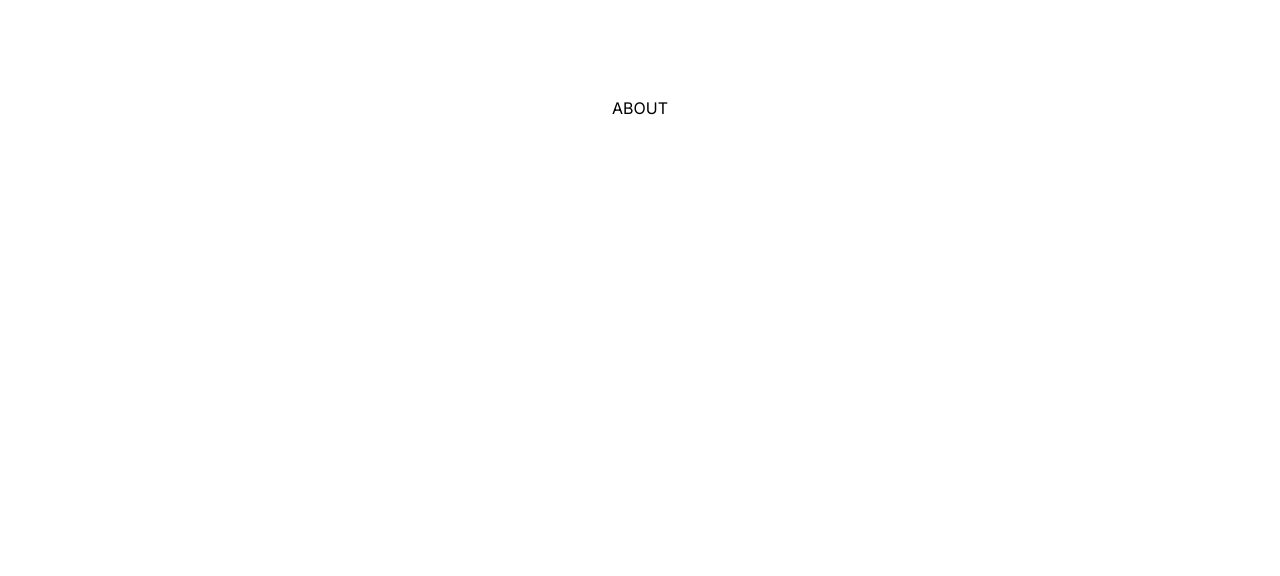
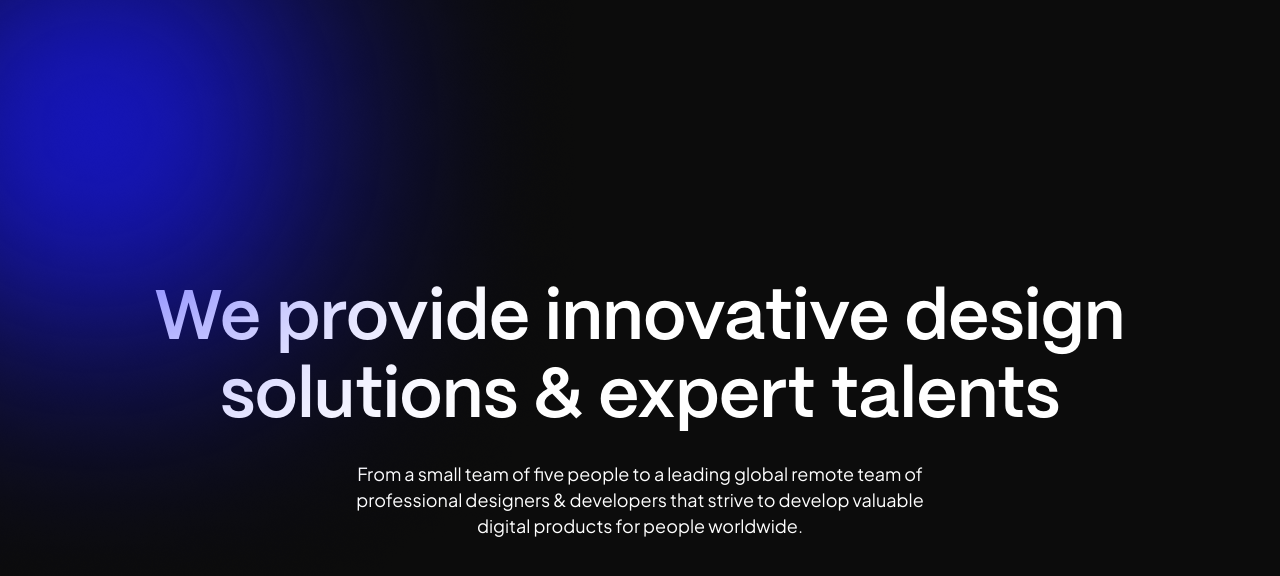
Before and after one commit to cvspan/cvspan-web, a Next.js app: page /about in a window 1280 px wide. Shown: the top 576 px of the page. Built offline with nearby package versions, Linux system fonts and the light colour scheme.

Commit message:
about landing

```diff
--- /dev/null
+++ b/src/components/molecules/Aboutlanding.tsx
@@ -0,0 +1,23 @@
+import React from 'react';
+import Image from 'next/image';
+import Elipse from '../../../public/Ellipse 1.png';
+
+type Props = {};
+
+const Aboutlanding = (props: Props) => {
+    return (
+        <div className="relative h-[820px] bg-[#0c0c0c]">
+            <div className="absolute left-0 top-0">
+                <Image src={Elipse} alt="elipse" />
+            </div>
+            <div className="flex h-full w-full items-center justify-center space-y-6 flex-col">
+                    <h1 className="text-[70px] font-[600] leading-[78px] text-white font-pp-mori w-[1012px] text-center">
+                        We provide innovative design solutions & expert talents
+                    </h1>
+                    <p className="text-[18px] leading-[26px] w-[615px] text-white font-eudoxus text-center ">From a small team of five people to a leading global remote team of professional designers & developers that strive to develop valuable digital products for people worldwide.</p>
+            </div>
+        </div>
+    );
+};
+
+export default Aboutlanding;
--- a/src/components/pages/about/index.tsx
+++ b/src/components/pages/about/index.tsx
@@ -1,7 +1,9 @@
+import Aboutlanding from "@/components/molecules/Aboutlanding";
+
 export default function Aboutpage() {
     return (
-        <main className="flex min-h-screen flex-col items-center justify-between p-24">
-            <h1>ABOUT</h1>
+        <main className="">
+            <Aboutlanding/>
         </main>
     );
 }
```
Also changed, not shown: public/Ellipse 1.png (added), public/Ellipse 1@2x.png (added).
